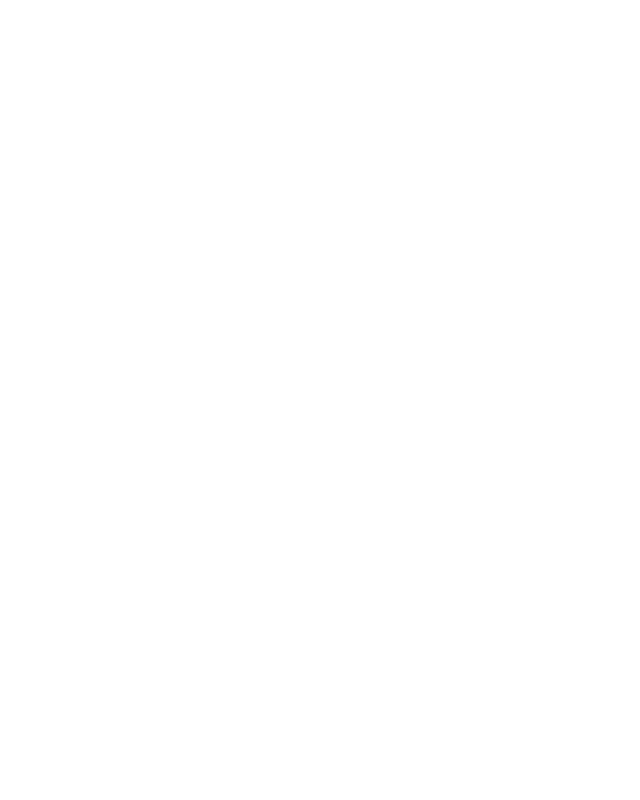
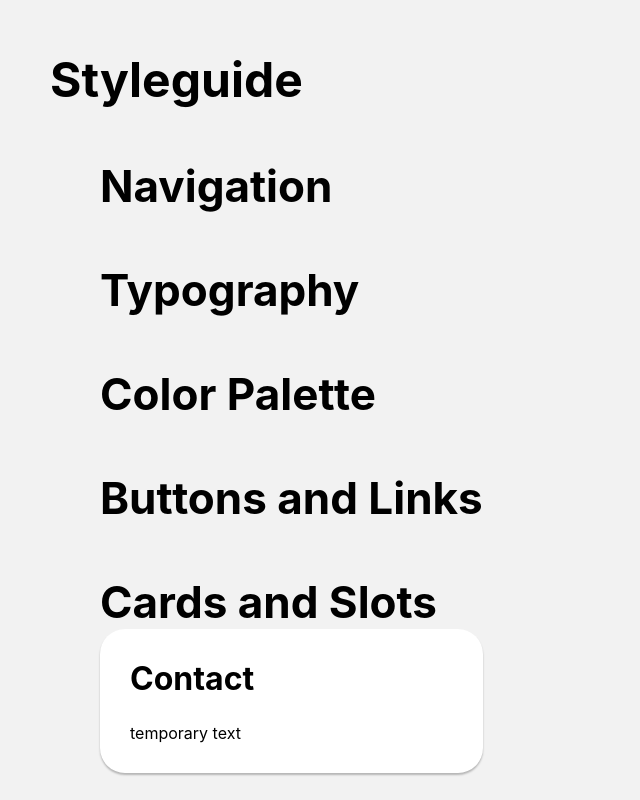
Before and after one commit to byjackli/homepage, a React (Create React App) app: page / in a window 1280 px wide. Shown: the whole page, without its empty margins (0-640 px from the left). Built offline with nearby package versions, Linux system fonts and the light colour scheme.

Commit message:
add card template
- add card component template
- add other component files
- add Styleguide file
- add Homepage file

#10 #15

```diff
--- a/src/App.js
+++ b/src/App.js
@@ -1,9 +1,11 @@
 import React from 'react';
 import './styles/App.css';
+import Styleguide from './pages/Styleguide'
 
 function App() {
   return (
     <div className="App">
+      <Styleguide />
     </div>
   );
 }
--- /dev/null
+++ b/src/components/Card.js
@@ -0,0 +1,15 @@
+import React from 'react';
+
+function Card(props) {
+
+    return (
+        <div className={props.class}>
+            <h3>{props.header}</h3>
+            <div>
+                {props.elements}
+            </div>
+        </div>
+    )
+}
+
+export default Card;
--- /dev/null
+++ b/src/components/Footer.js
@@ -0,0 +1,8 @@
+import React from 'react';
+
+function Footer() {
+
+    return null;
+}
+
+export default Footer;
--- /dev/null
+++ b/src/components/Menubar.js
@@ -0,0 +1,8 @@
+import React from 'react';
+
+function Menubar() {
+
+    return null;
+}
+
+export default Menubar;
--- /dev/null
+++ b/src/components/Minibar.js
@@ -0,0 +1,7 @@
+import React from 'react';
+
+function Minibar() {
+    return null;
+}
+
+export default Minibar;
--- /dev/null
+++ b/src/components/Navbar.js
@@ -0,0 +1,8 @@
+import React from 'react';
+
+function Navbar() {
+
+    return null;
+}
+
+export default Navbar;
--- /dev/null
+++ b/src/components/Searchbar.js
@@ -0,0 +1,8 @@
+import React from 'react';
+
+function Searchbar() {
+
+    return null;
+}
+
+export default Searchbar;
--- /dev/null
+++ b/src/components/Slot.js
@@ -0,0 +1,8 @@
+import React from 'react';
+
+function Slot() {
+
+    return null;
+}
+
+export default Slot;
--- /dev/null
+++ b/src/pages/Styleguide.js
@@ -0,0 +1,43 @@
+import React from 'react';
+import Navbar from '../components/Navbar';
+import Minibar from '../components/Minibar';
+import Menubar from '../components/Menubar';
+import Searchbar from '../components/Searchbar';
+import Footer from '../components/Footer';
+import Card from '../components/Card';
+import Slot from '../components/Slot';
+
+function Styleguide() {
+    return (
+        <main className="styleguide">
+            <h1>Styleguide</h1>
+            <section>
+                <h2>Navigation</h2>
+                <Navbar />
+                <Minibar />
+                <Menubar />
+                <Searchbar />
+                <Footer />
+            </section>
+            <section>
+                <h2>Typography</h2>
+            </section>
+            <section>
+                <h2>Color Palette</h2>
+            </section>
+            <section>
+                <h2>Buttons and Links</h2>
+            </section>
+            <section>
+                <h2>Cards and Slots</h2>
+                <Card class="card" header="Contact" elements={
+                    <div>
+                        <p>temporary text</p>
+                    </div>} />
+                <Slot />
+            </section>
+        </main>
+    )
+}
+
+export default Styleguide;
--- a/src/styles/App.css
+++ b/src/styles/App.css
@@ -1,38 +1,116 @@
-.App {
-  text-align: center;
+/* ========= TABLE OF CONTENTS =========
+    01. VARIABLES
+    02. GENERAL
+    98. STYLEGUIDE
+    99. TOP LEVEL
+
+    -- maintain 4 line gap between different sections
+*/
+
+
+
+/* ========= 01 VARIABLES ========= */
+:root {
+  /* color */
+  --AppleRed100: #B42637;     /* Apple Red byjackli   - Brand identity color suitable for background, header text, and error messages */
+  --AppleRed065: #B52637A6;   /* Apple Red byjackli   - Suitable for in-text link decoration and inactive inpit fields */
+
+  --SkidBlack100: #171717;    /* Skid Black byjackli  - Suitable for any text and backgrounds. This is the default 'dark-mode' */
+  --DarkBlack065: #000000A6;  /* Dark Black byjackli  - Suitable for overalys, tagged texts, drop shadows, help messages, and error messages */
+  --DarkBlack025: #00000040;  /* Dark Black byjackli  - Suitable for card and block drop shadows */
+
+  --PaperWhite100: #F2F2F2;   /* Paper White byjackli - Suitable for any text and backgrounds. This is the default 'light-mode' color */
+  --CleanWhite100: #FFFFFF;   /* Clean White byjackli - Suitable for card and block backgrounds. */
+  --CleanWhite075: #FFFFFFBF; /* Clean White byjackli - Suitable for overlays */
 }
 
-.App-logo {
-  height: 40vmin;
-  pointer-events: none;
+
+
+
+/* ========= 02 GENERAL ========= */
+html, body, #root, .App, .App>div {
+  width: 100%;
+  height: 100%;
+  background-color: var(--PaperWhite100);
 }
 
-@media (prefers-reduced-motion: no-preference) {
-  .App-logo {
-    animation: App-logo-spin infinite 20s linear;
-  }
+* {
+  box-sizing: border-box;
+  margin: 0;
+  position: relative;
 }
 
-.App-header {
-  background-color: #282c34;
-  min-height: 100vh;
+.App {
+  text-align: left;
+  display: flex;
+  flex-direction: row;
+}
+
+.App>div {
   display: flex;
   flex-direction: column;
-  align-items: center;
-  justify-content: center;
-  font-size: calc(10px + 2vmin);
-  color: white;
 }
 
-.App-link {
-  color: #61dafb;
+main {
+  margin: 50px;
 }
 
-@keyframes App-logo-spin {
-  from {
-    transform: rotate(0deg);
-  }
-  to {
-    transform: rotate(360deg);
-  }
+/* headings */
+h1 { font-size: 300%; }
+h2 { font-size: 275%; }
+h3 { font-size: 200%; }
+h4 { font-size: 125%; }
+
+/* paragraph settings */
+.content {
+  word-break: break-all;
+  white-space: pre-line;
 }
+
+.vrtTL, .hrzTL {
+  display: flex;
+  flex-direction: column;
+  justify-content: flex-start;
+  align-items: flex-start;
+}
+.hrzTL {
+  flex-direction: row;
+}
+
+/* scrollbar */
+*::-webkit-scrollbar {
+  width: .5em;
+  border-radius: 15px;
+}
+*::-webkit-scrollbar-track {
+  box-shadow: inset 0 0 20px var(--error1);
+  border-radius: 15px;
+}
+*::-webkit-scrollbar-thumb {
+  background-color: var(--color1);
+  outline: 1px solid var(--error1);
+  border-radius: 15px;
+}
+
+
+
+
+/* ========= 03 COMPONENTS ========= */
+/* Card */
+.card {
+  background-color: var(--CleanWhite100);
+  padding: 30px;
+  border-radius: 25px;
+  box-shadow: 0px 2px 2px var(--DarkBlack025);
+}
+.card>div {
+  padding-top: 25px;
+}
+
+
+
+
+/* ========= 98 STYLEGUIDE ========= */
+main.styleguide section {
+  margin: 50px;
+}
```
Also changed, not shown: src/pages/Homepage.js (added, +8 -0 lines).
